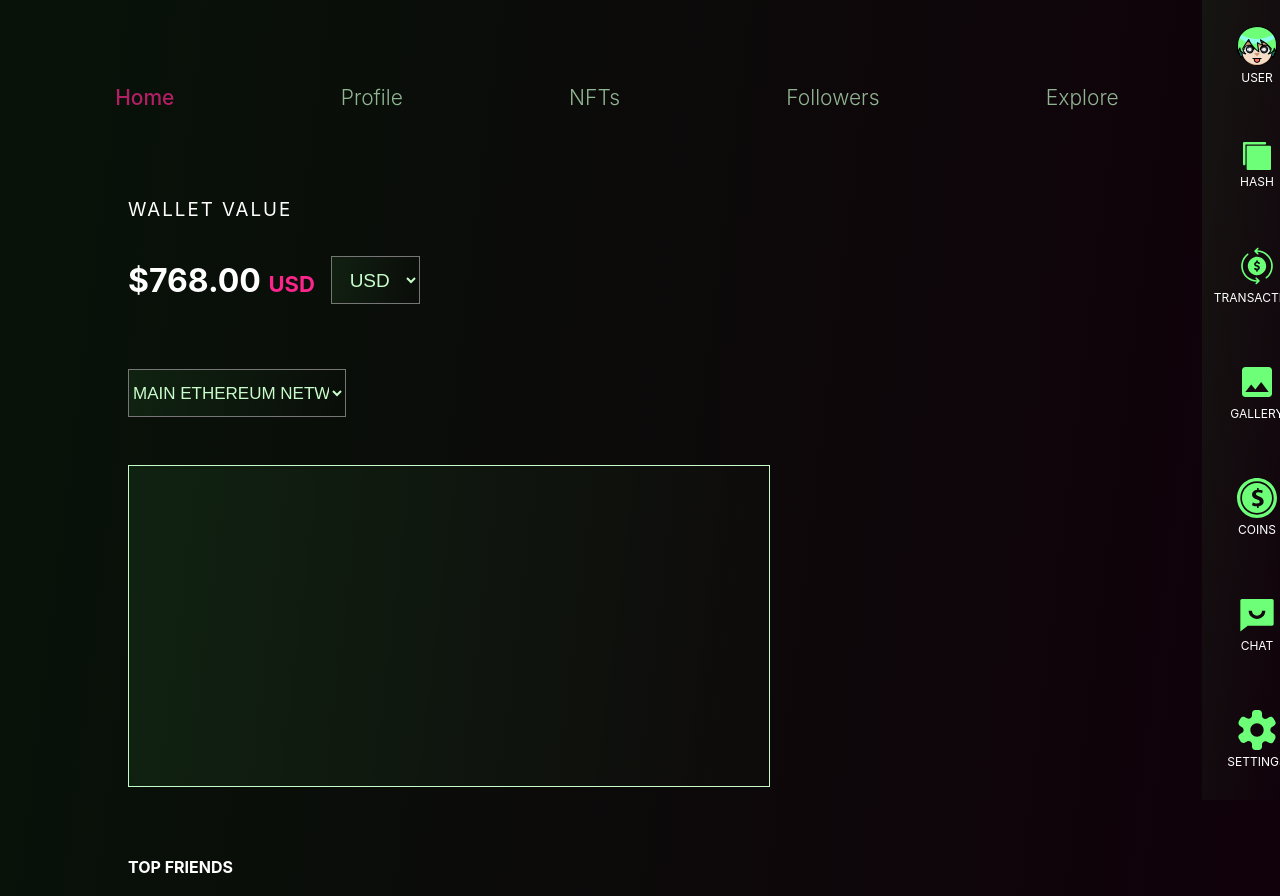
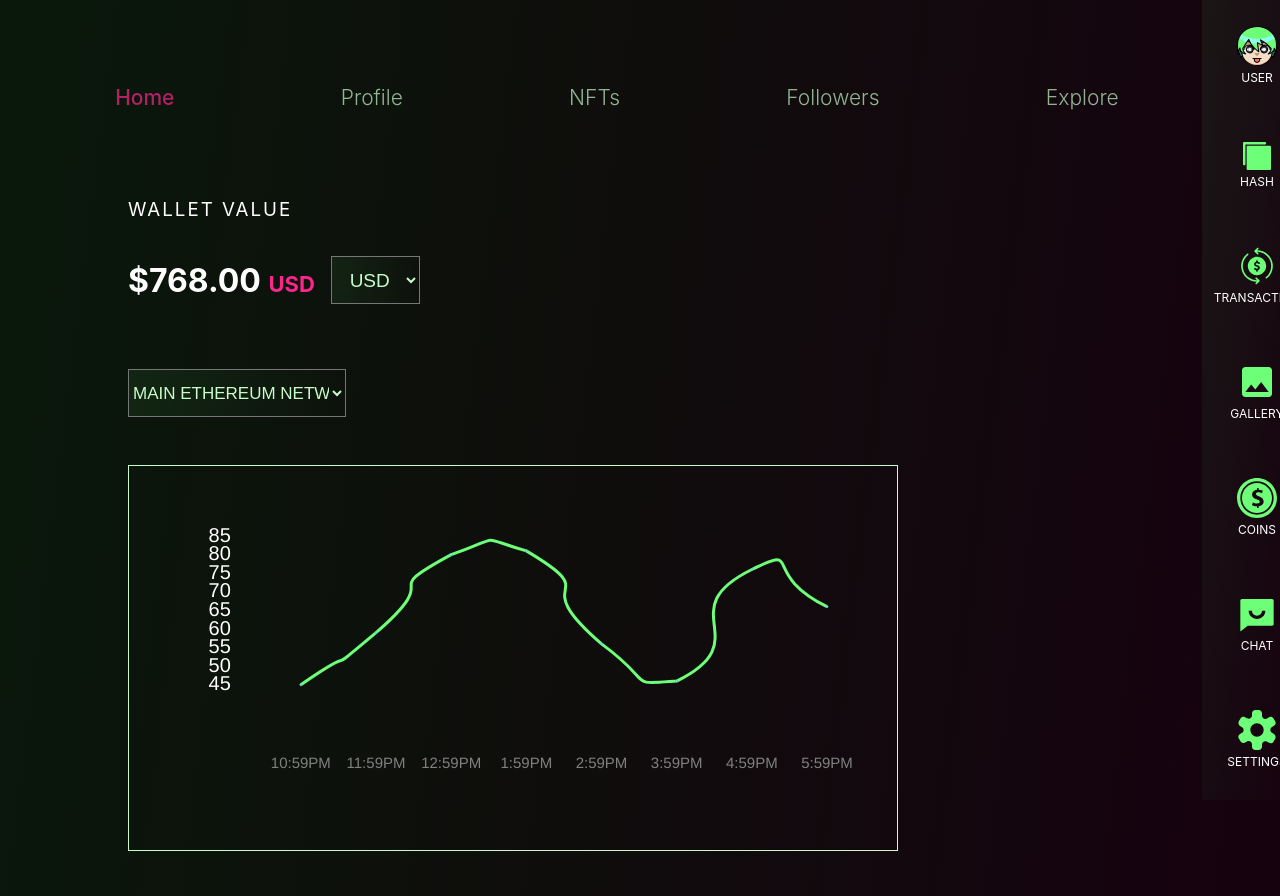
Before and after one commit to Vishal-py-js/social-wallet, a React (Create React App) app: page /home in a window 1280 px wide. Shown: the top 896 px of the page. Built offline with nearby package versions, Linux system fonts and the light colour scheme.

Commit message:
added graph to the homescreen

```diff
--- a/package.json
+++ b/package.json
@@ -6,7 +6,9 @@
     "@testing-library/jest-dom": "^5.16.2",
     "@testing-library/react": "^12.1.2",
     "@testing-library/user-event": "^13.5.0",
+    "chart.js": "2.7.1",
     "react": "^17.0.2",
+    "react-chartjs-2": "2.7.0",
     "react-dom": "^17.0.2",
     "react-redux": "^7.2.6",
     "react-router-dom": "5.3.0",
--- a/src/Pages/Home/ExploreScreen/index.js
+++ b/src/Pages/Home/ExploreScreen/index.js
@@ -24,9 +24,6 @@ const topCollection7 = "/assets/icons/top-collection7.svg"
 const Container = styled.div`
     padding: 0 8rem 0 8rem;
     height: fit-content;
-    // display: flex;
-    // flex-direction: column;
-    // line-height;
 `
 
 const Header = styled.div`
@@ -63,8 +60,6 @@ const Sellers = styled.div`
 const Bids = styled.div`
     display: flex;
     flex-direction: column;
-    //gap: 2rem;
-    //margin-top: 4rem;
 `
 const BidsDetail = styled.div`
     display: flex;
@@ -76,8 +71,7 @@ const CardContainer = styled.div`
     justify-content: space-between;
     border: 1px solid rgba(108, 255, 119, 1);
 
-    padding: 0.5rem 0.5rem 0.5rem 0.5rem;
-    //background: linear-gradient(97.02deg, rgba(108, 255, 119, 0.03) 5.21%, rgba(108, 255, 119, 0.0) 97.96%);
+    padding: 0.8rem 0.8rem 0.8rem 0.8rem;
     background: linear-gradient(97.02deg, rgba(242, 194, 195, 0.12) 5.21%, rgba(242, 194, 195, 0) 97.96%);
 
     h4{
@@ -120,7 +114,6 @@ const SellerDetails = styled.div`
         line-height: 0;
         border: 1px solid #FB258B;
         padding: 1rem 2rem 1rem 2rem;
-        //background: linear-gradient(97.02deg, rgba(108, 255, 119, 0.03) 5.21%, rgba(108, 255, 119, 0.0) 97.96%);
         background: linear-gradient(97.02deg, rgba(242, 194, 195, 0.12) 5.21%, rgba(242, 194, 195, 0) 97.96%);
 
         h4{
@@ -137,8 +130,6 @@ const Navigation = styled.div`
     display: flex;
     gap: 15px;
     justify-content: flex-end;
-    //margin-right: 3rem;
-
 `
 
 const Explore = (props) => {
--- /dev/null
+++ b/src/Pages/Home/HomeScreen/Chart/index.js
@@ -0,0 +1,88 @@
+import React, {Component} from 'react';
+import { Line } from 'react-chartjs-2';
+
+const data = {
+  labels: ['10:59PM', '11:59PM', '12:59PM', '1:59PM', '2:59PM', '3:59PM', '4:59PM', '5:59PM'],
+  datasets: [
+    {
+      label: 'My First dataset',
+      fill: false,
+      lineTension: 0.9,
+      backgroundColor: 'linear-gradient(97.02deg, rgba(108, 255, 119, 0.07) 5.21%, rgba(108, 255, 119, 0.01) 97.96%)',
+      borderColor: '#6CFF77',
+      borderCapStyle: 'butt',
+      borderDash: [],
+      borderDashOffset: 0.0,
+      borderJoinStyle: 'miter',
+      pointBorderColor: 'rgba(75,192,192,1)',
+      pointBackgroundColor: '#fff',
+      pointBorderWidth: 1,
+      pointHoverRadius: 5,
+      pointHoverBackgroundColor: 'rgba(75,192,192,1)',
+      pointHoverBorderColor: 'rgba(220,220,220,1)',
+      pointHoverBorderWidth: 2,
+      pointRadius: 1,
+      pointHitRadius: 10,
+      data: [45, 59, 80, 81, 56, 46, 76, 66],
+      //data: ["$ ETH", "$ ETH", "$ ETH", "$ ETH",]
+
+    },
+
+  ]
+
+};
+
+const options = {
+  legend: {
+    display: false,
+    //position: "center"
+  },
+  layout:{
+    padding: 70
+  },
+  scales: {
+    xAxes: [{
+      display: true,
+      ticks:{
+        padding: 60,
+        fontColor: "gray",
+        fontSize: 15
+      },
+      gridLines: {
+        display: false,
+      }
+    }],
+    yAxes: [{
+      gridLines: {
+          display: false,
+      },
+      ticks:{
+        padding: 60,
+        fontColor: "#fff",
+        fontSize: 20
+      },
+      type: "linear",
+      display: true,
+      position: "left"
+    }]
+  },
+  responsive: true,
+
+}
+
+class LineDemo extends Component {
+  render() {
+    return (
+      <div>
+        <Line ref="chart" data={data} options={options}/>
+      </div>
+    );
+  }
+
+  componentDidMount() {
+    const { datasets } = this.refs.chart.chartInstance.data
+    console.log(datasets[0].data);
+  }
+}
+
+export default LineDemo
--- a/src/Pages/Home/HomeScreen/index.js
+++ b/src/Pages/Home/HomeScreen/index.js
@@ -1,5 +1,6 @@
 import React, {useState} from "react";
 import styled from "styled-components";
+import LineDemo from "./Chart";
 
 const friendIcon1 = '/assets/icons/signup1.svg'
 const friendIcon2 = '/assets/icons/signup2.svg'
@@ -59,10 +60,10 @@ const CoinSelector = styled.div`
 `
 const Graph = styled.div`
     margin-left: 7.5vw;
-    width: 50vw;
-    height: 40vh;
+    width: 60vw;
+    height: fit-content;
     border: 1px solid #C8FDCB;
-    background: linear-gradient(97.02deg, rgba(108, 255, 119, 0.07) 5.21%, rgba(108, 255, 119, 0.01) 97.96%);
+    //background: linear-gradient(97.02deg, rgba(108, 255, 119, 0.07) 5.21%, rgba(108, 255, 119, 0.01) 97.96%);
 `
 
 const Friends = styled.div`
@@ -121,7 +122,7 @@ const HomeScreen = (props) => {
                     </select>
                 </CoinSelector>
                 <Graph>
-
+                    <LineDemo />
                 </Graph>
                 <Friends>
                     <h4>TOP FRIENDS</h4>
--- a/src/Pages/Home/index.js
+++ b/src/Pages/Home/index.js
@@ -10,8 +10,8 @@ import HomeScreen from "./HomeScreen";
 
 const Container = styled.div`
     display: flex;
-    // background: #000000;
-    background: linear-gradient(97.02deg, rgba(108, 255, 119, 0.07) 5.21%, rgba(185, 11, 122, 0.09) 97.96%);
+    //height: fit-content;
+    background: linear-gradient(97.02deg, rgba(108, 255, 119, 0.09) 5.21%, rgba(185, 11, 122, 0.12) 97.96%);
     .sidebar{
         flex:1;
     }
```
Also changed, not shown: 1 other file (tests, documents, lock files or other folders).
